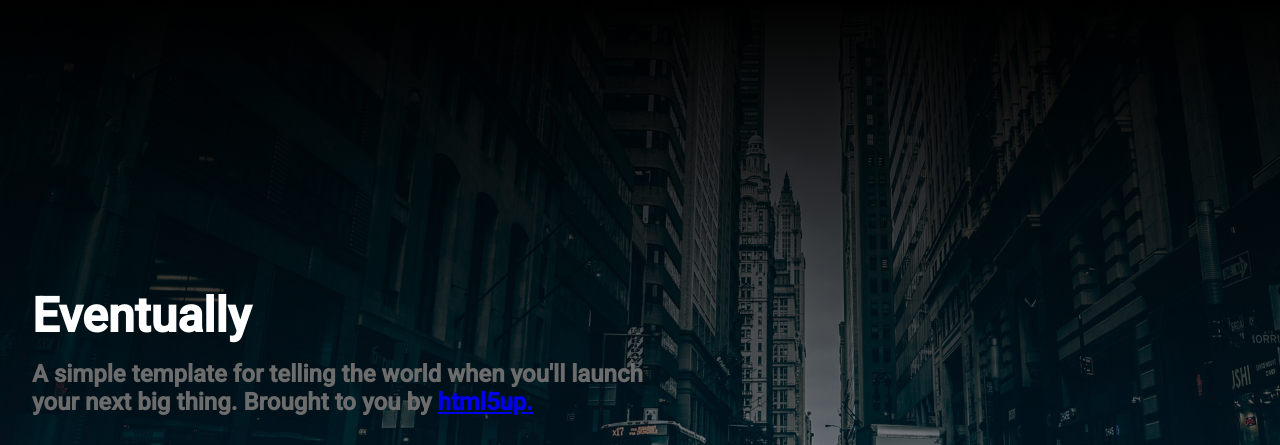
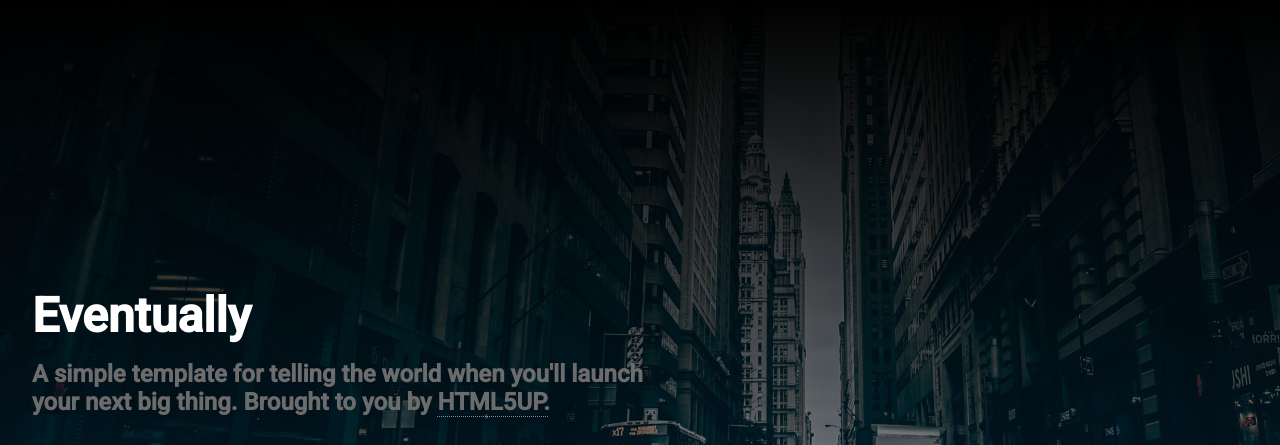
Before and after one commit to apicgg/codedamn-course-project-html-eventually-stunning-landing-page, a plain HTML site: page index.html in a window 1280 px wide. Shown: the top 445 px of the page. Drawn offline with Linux system fonts and the light colour scheme.

Commit message:
add dotted class

```diff
--- a/index.html
+++ b/index.html
@@ -18,7 +18,8 @@
         <h1>Eventually</h1>
         <p class="text">
           A simple template for telling the world when you'll launch <br />
-          your next big thing. Brought to you by <a href="#">html5up.</a>
+          your next big thing. Brought to you by
+          <span class="dotted">html5up.</span>
         </p>
       </header>
 
```
